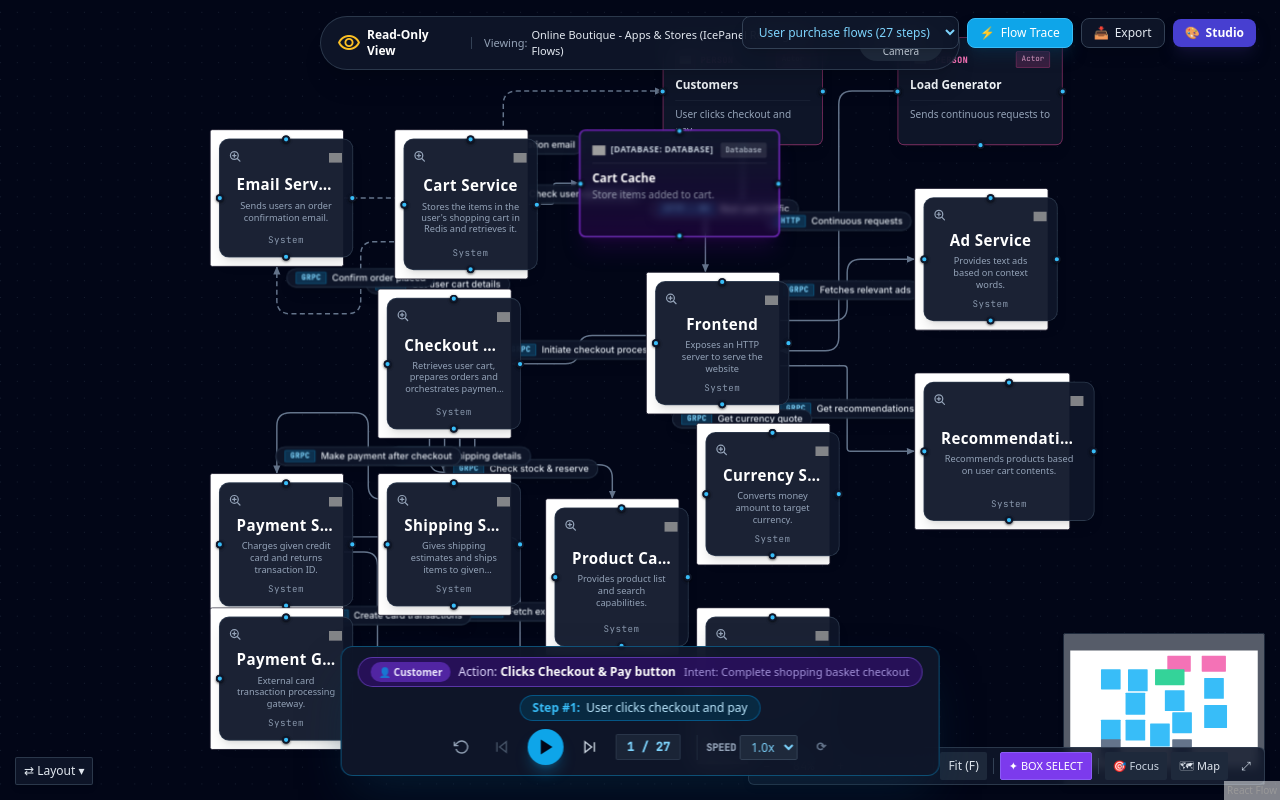
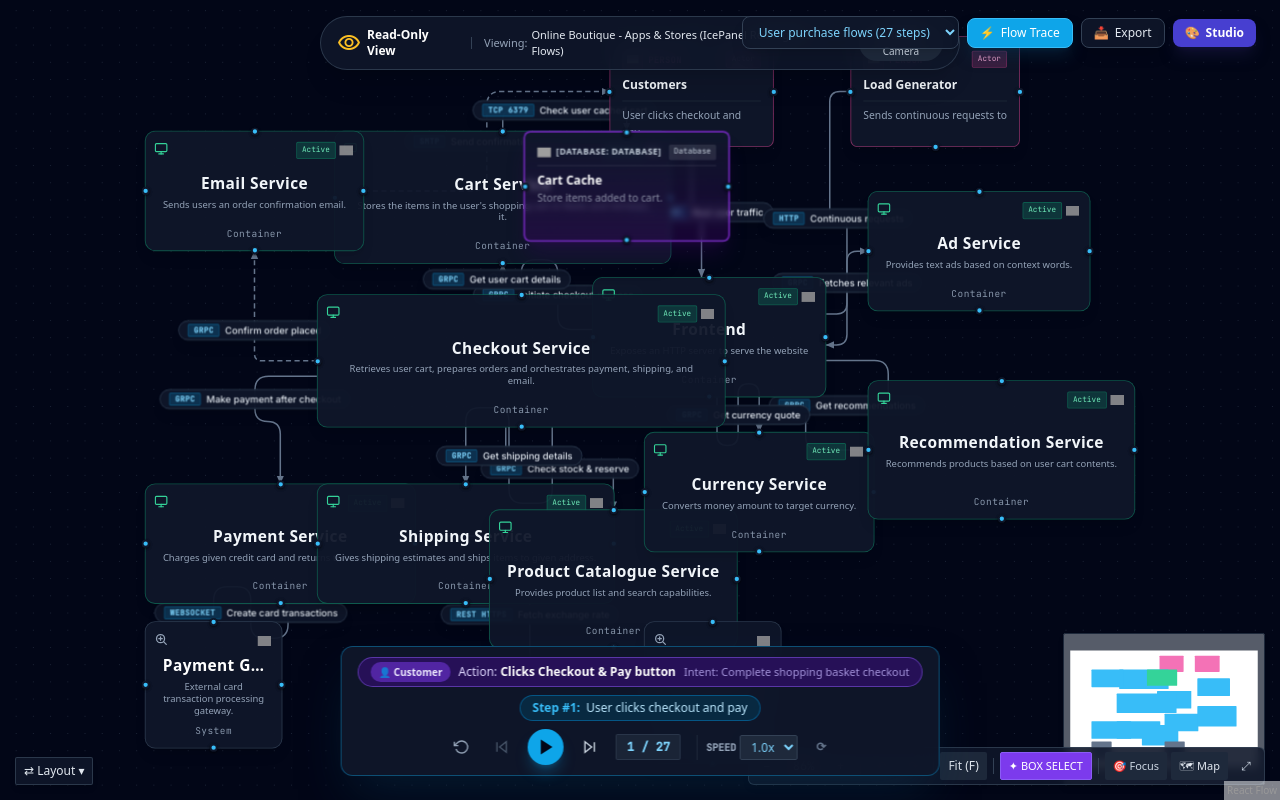
Before and after one commit to nimatrazmjo/DiagramHQ, a Next.js app in the folder apps/web/: page /share in a window 1280 px wide. Built offline with nearby package versions, Linux system fonts and the light colour scheme; grey boxes are pictures that could not be loaded.

Commit message:
fix(canvas): eliminate default node white background padding and register node aliases

```diff
--- a/apps/web/app/globals.css
+++ b/apps/web/app/globals.css
@@ -107,6 +107,27 @@ p {
 }
 
 /* ── IcePanel Exact Resize Controls & Connection Ports Styling ───────────── */
+/* Strip React Flow default node background, padding, and border */
+.react-flow {
+  --xy-node-background-color-default: transparent !important;
+  --xy-node-border-default: transparent !important;
+  --xy-node-color-default: inherit !important;
+}
+
+.react-flow__node,
+.react-flow__node-default,
+.react-flow__node-input,
+.react-flow__node-output,
+.react-flow__node-group {
+  background: transparent !important;
+  background-color: transparent !important;
+  padding: 0 !important;
+  border: none !important;
+  box-shadow: none !important;
+  color: inherit !important;
+  border-radius: 0 !important;
+}
+
 .react-flow__resize-control.handle {
   width: 9px !important;
   height: 9px !important;
--- a/apps/web/components/canvas/custom-nodes.tsx
+++ b/apps/web/components/canvas/custom-nodes.tsx
@@ -148,20 +148,53 @@ export function StoreNode({ id, data, selected }: NodeProps): JSX.Element {
   );
 }
 
+export function CustomNodeComponent(props: NodeProps): JSX.Element {
+  const kind = (props.data?.kind as string) || '';
+  switch (kind) {
+    case 'application':
+    case 'app':
+    case 'service':
+      return <AppNode {...props} />;
+    case 'database':
+    case 'db':
+      return <DatabaseNode {...props} />;
+    case 'store':
+      return <StoreNode {...props} />;
+    case 'component':
+      return <ComponentNode {...props} />;
+    case 'queue':
+      return <QueueNode {...props} />;
+    case 'actor':
+    case 'person':
+      return <PersonNode {...props} />;
+    case 'group':
+    case 'boundary':
+      return <GroupNode {...props} />;
+    case 'system':
+    default:
+      return <SystemNode {...props} />;
+  }
+}
+
 export const nodeTypes = {
   system: SystemNode,
   application: AppNode,
+  app: AppNode,
+  service: AppNode,
   store: StoreNode,
   component: ComponentNode,
   database: DatabaseNode,
+  db: DatabaseNode,
   queue: QueueNode,
   group: GroupNode,
   c4Context: C4ContextNode,
   actor: PersonNode,
   person: PersonNode,
   c4Container: C4ContainerNode,
+  container: C4ContainerNode,
   c4SystemBoundary: C4SystemBoundaryNode,
   c4Component: C4ComponentNode,
   c4ContainerBoundary: C4ContainerBoundaryNode,
+  customNode: CustomNodeComponent,
   default: SystemNode,
 };
```
Also changed, not shown: 1 other file (tests, documents, lock files or other folders).
